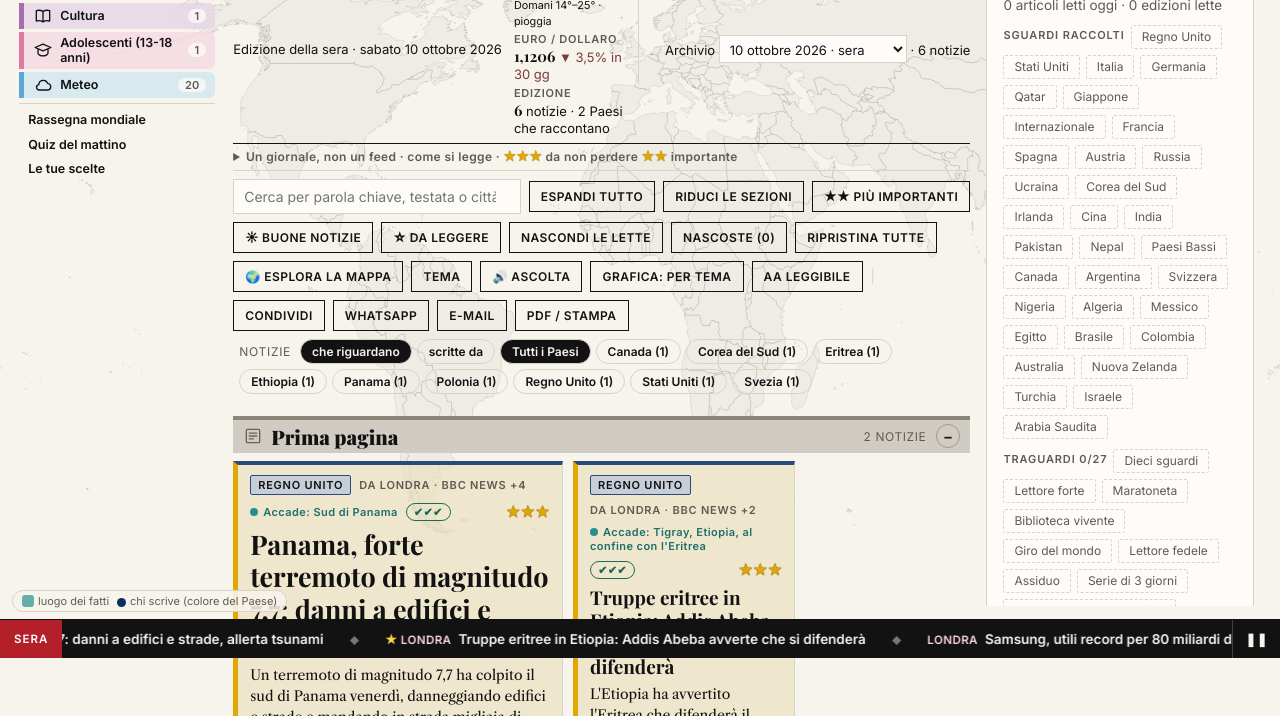
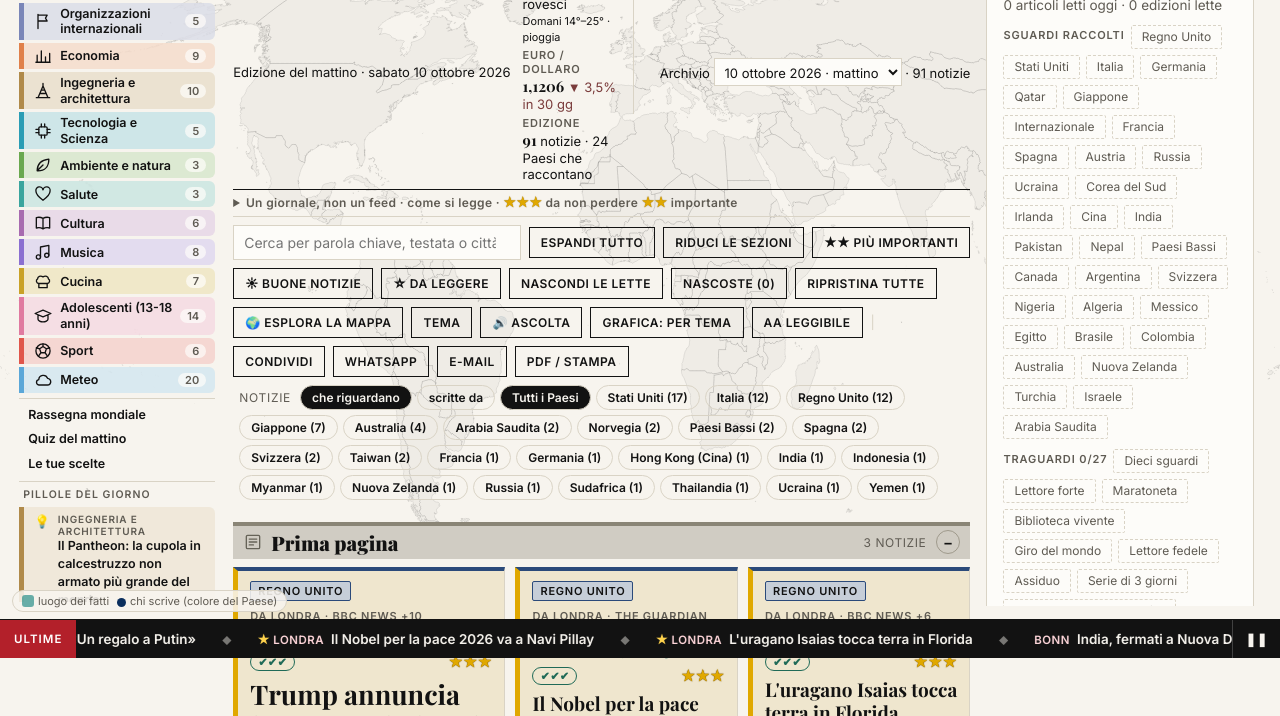
Before and after one commit to Golsat/usm-e557ec91a6, a plain HTML site: page index.html in a window 1280 px wide. Shown: the part 142-858 px from the top of the page. Drawn offline with nearby package versions, Linux system fonts and the light colour scheme.

Commit message:
Edizione 20261010-1308: index.html

```diff
--- a/index.html
+++ b/index.html
@@ -1491,7 +1491,7 @@ $("#archivio").addEventListener("change",e=>apri(e.target.value));
 document.addEventListener("click",e=>{ const a=e.target.closest("a[data-ed]"); if(a){ e.preventDefault(); apri(a.dataset.ed); window.scrollTo({top:0,behavior:"smooth"}); } });
 
 /* in locale i dati si ricaricano sempre (niente copie vecchie nella cache); online si usa il numero di versione */
-const BUST = (location.protocol==="file:" || location.hostname==="localhost" || location.hostname==="127.0.0.1") ? Date.now() : "20261010-1253";
+const BUST = (location.protocol==="file:" || location.hostname==="localhost" || location.hostname==="127.0.0.1") ? Date.now() : "20261010-1308";
 function carica(src){
   return new Promise(res=>{ const s=document.createElement("script"); s.src=src+(src.includes("?")?"&":"?")+"v="+BUST; s.onload=()=>res(true); s.onerror=()=>res(false); document.head.appendChild(s); });
 }
@@ -1509,7 +1509,8 @@ async function avvia(){
   await carica("edizioni/indice.js");
   const lista = window.INDICE||[];
   await Promise.all(lista.map(async e=>{ await carica("edizioni/"+e.k+".js"); await carica("dati/"+e.k.slice(0,10)+".js"); await carica("dati/nazioni-"+e.k.slice(0,10)+".js"); await carica("dati/titoli-it-"+e.k.slice(0,10)+".js"); }));
-  const ultima = lista.length ? lista[lista.length-1].k : null;
+  const mattini = lista.filter(e=>e.tipo!=="sera");       // si apre l'edizione completa del mattino; la sera (poche notizie) si sceglie dall'archivio
+  const ultima = (mattini.length ? mattini[mattini.length-1] : lista[lista.length-1]||{}).k || null;
   if(!ultima || !(window.EDIZIONI&&window.EDIZIONI[ultima])){
     $("#main").innerHTML = '<p class="empty">Nessuna edizione trovata nella cartella «edizioni».</p>'; return;
   }
```
